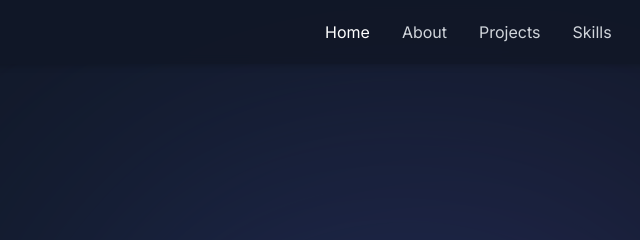
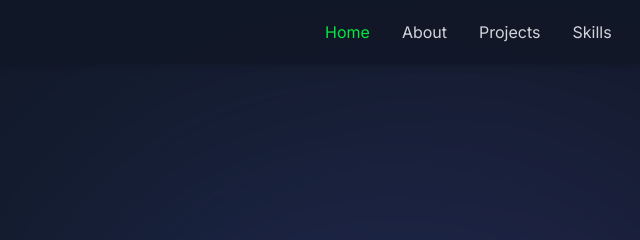
Before and after one commit to Shakwath/My_Portfolio_Tools_Assignment, a plain HTML site: page index.html in a window 1280 px wide. In both pictures the pointer is over the link "Home". Shown: the top 240 px of the page, 545-1185 px from the left. Drawn offline with Linux system fonts and the light colour scheme.

Commit message:
final check

```diff
--- a/style.css
+++ b/style.css
@@ -1,5 +1,4 @@
 @import url('https://fonts.googleapis.com/css2?family=Inter:wght@400;600;700&display=swap');
-
 /* Base */
 body {
     background-color: #111827;
@@ -102,7 +101,7 @@ body {
 }
 
 .nav-link:hover {
-    color: #fff;
+    color: #05e741;
 }
 
 .menu-btn-container {
@@ -692,6 +691,7 @@ body {
     .footer-content {
         margin-bottom: 0;
     }
+
 }
 
 @media (min-width: 768px) {
```
